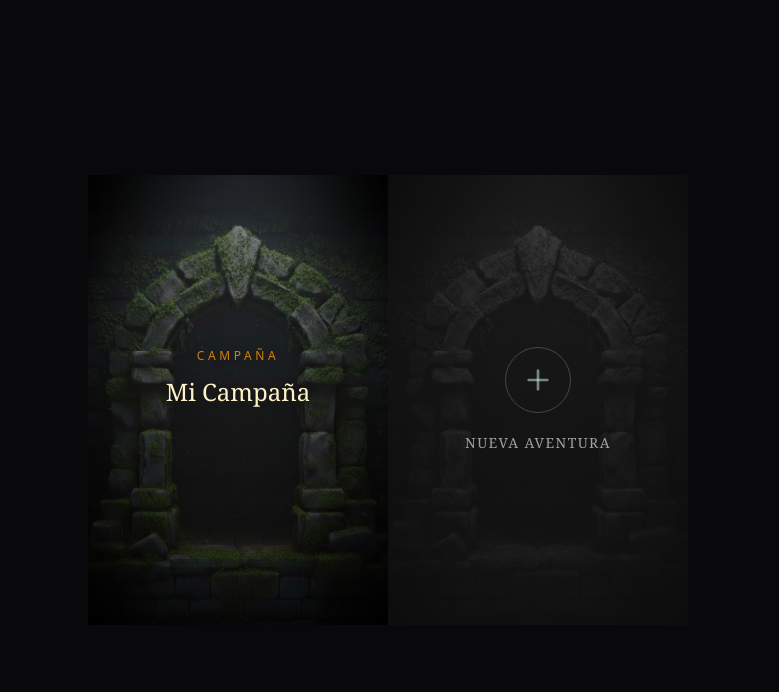
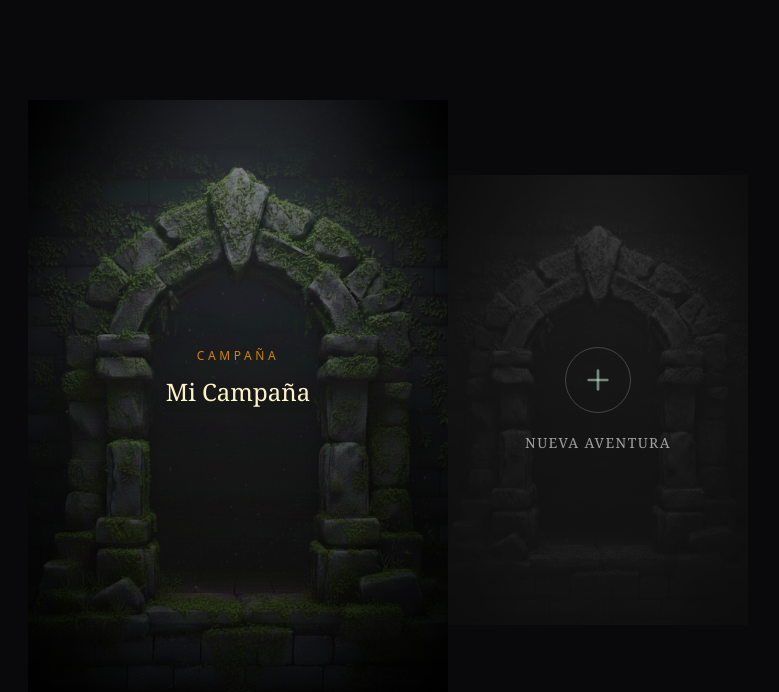
Before and after one commit to JoelSantosNpm/questlog, a Next.js app: page / in a window 1280 px wide. Shown: the top 692 px of the page, without its empty margins (252-1031 px from the left). Built offline with nearby package versions, Linux system fonts and the light colour scheme.

Commit message:
Portal atomizado. Creado PortalLink

```diff
--- a/src/app/components/Portal.tsx
+++ b/src/app/components/Portal.tsx
@@ -1,8 +1,7 @@
+import { LinkVariants, PortalLink } from "@/app/components/PortalLink";
 import { cn } from "@/shared/utils/styles";
 import { cva, type VariantProps } from "class-variance-authority";
-import { Plus } from "lucide-react";
 import Image from "next/image";
-import Link from "next/link";
 
 const portalVariants = cva(
   "group relative flex-shrink-0 transition-transform duration-500 hover:scale-105",
@@ -20,31 +19,22 @@
   },
 );
 
-// Estilo del Enlace/Contenedor Interno
-const linkVariants = cva(
-  "absolute inset-0 z-30 flex h-full w-full flex-col items-center justify-center transition-all duration-700",
-  {
-    variants: {
-      mode: {
-        existing: ["border-transparent bg-black/0"],
-        new: ["border-transparent bg-white/5"],
-      },
-    },
-    defaultVariants: { mode: "existing" },
-  },
-);
-
 interface PortalProps
-  extends
-    VariantProps<typeof portalVariants>,
-    VariantProps<typeof linkVariants> {
+  extends VariantProps<typeof portalVariants>, LinkVariants {
   campaignName?: string;
   href?: string;
+  className?: string; // Permitir inyección de estilos
 }
 
-export function Portal({ mode = "existing", campaignName, href }: PortalProps) {
+export function Portal({
+  mode = "existing",
+  campaignName,
+  href,
+  size,
+  className,
+}: PortalProps) {
   return (
-    <div className={cn(portalVariants({ size: "default" }))}>
+    <div className={cn(portalVariants({ size }), className)}>
       {/* CAPA DE IMÁGENES */}
       <div className="absolute inset-0 overflow-hidden bg-black">
         <div className="relative h-full w-full [mask-image:radial-gradient(ellipse_at_center,black_50%,transparent_100%)]">
@@ -72,37 +62,11 @@
       </div>
 
       {/* LINK Y CONTENIDO */}
-      <Link href={href || "#"} className={cn(linkVariants({ mode }))}>
-        <div className="relative z-40 flex flex-col items-center gap-3 text-center px-4">
-          {mode === "existing" ? (
-            <>
-              <span className="text-xs font-medium uppercase tracking-[0.3em] text-amber-500/80">
-                Campaña
-              </span>
-              <span className="text-2xl font-serif text-amber-100 drop-shadow-lg">
-                {campaignName}
-              </span>
-              {/* Texto ENTRAR animado con CSS puro */}
-              <div className="mt-4 flex items-center gap-2 opacity-0 translate-y-2 transition-all duration-500 group-hover:opacity-100 group-hover:translate-y-0">
-                <span className="h-px w-8 bg-amber-500/50" />
-                <span className="text-xs tracking-widest text-amber-400">
-                  ENTRAR
-                </span>
-                <span className="h-px w-8 bg-amber-500/50" />
-              </div>
-            </>
-          ) : (
-            <>
-              <div className="rounded-full border border-white/20 p-4 transition-colors group-hover:border-emerald-300/50 group-hover:bg-emerald-900/40">
-                <Plus className="h-8 w-8 text-emerald-100/50 group-hover:text-emerald-300" />
-              </div>
-              <span className="mt-2 text-sm font-serif tracking-widest text-white/60 group-hover:text-emerald-200">
-                NUEVA AVENTURA
-              </span>
-            </>
-          )}
-        </div>
-      </Link>
+      <PortalLink
+        href={href || "#"}
+        mode={mode}
+        campaignName={campaignName || ""}
+      />
     </div>
   );
 }
--- /dev/null
+++ b/src/app/components/PortalLink.tsx
@@ -0,0 +1,70 @@
+import { cn } from "@/shared/utils/styles";
+import { cva, type VariantProps } from "class-variance-authority";
+import { Plus } from "lucide-react";
+import Link from "next/link";
+import React from "react";
+
+// Definición de estilos con CVA
+const linkVariants = cva(
+  "absolute inset-0 z-30 flex h-full w-full flex-col items-center justify-center transition-all duration-700",
+  {
+    variants: {
+      mode: {
+        existing: ["border-transparent bg-black/0"],
+        new: ["border-transparent bg-white/5"],
+      },
+    },
+    defaultVariants: {
+      mode: "existing",
+    },
+  },
+);
+
+export type LinkVariants = VariantProps<typeof linkVariants>;
+
+// Tipos para las props del componente
+interface PortalLinkProps extends LinkVariants {
+  href: string;
+  campaignName?: string;
+  className?: string;
+}
+
+export const PortalLink: React.FC<PortalLinkProps> = ({
+  mode,
+  href,
+  campaignName,
+  className,
+}) => {
+  return (
+    <Link href={href} className={cn(linkVariants({ mode }), className)}>
+      <div className="relative z-40 flex flex-col items-center gap-3 px-4 text-center">
+        {mode === "existing" ? (
+          <>
+            <span className="text-xs font-medium uppercase tracking-[0.3em] text-amber-500/80">
+              Campaña
+            </span>
+            <span className="text-2xl font-serif text-amber-100 drop-shadow-lg">
+              {campaignName}
+            </span>
+            <div className="mt-4 flex translate-y-2 items-center gap-2 opacity-0 transition-all duration-500 group-hover:translate-y-0 group-hover:opacity-100">
+              <span className="h-px w-8 bg-amber-500/50" />
+              <span className="text-xs tracking-widest text-amber-400">
+                ENTRAR
+              </span>
+              <span className="h-px w-8 bg-amber-500/50" />
+            </div>
+          </>
+        ) : (
+          <>
+            <div className="rounded-full border border-white/20 p-4 transition-colors group-hover:border-emerald-300/50 group-hover:bg-emerald-900/40">
+              <Plus className="h-8 w-8 text-emerald-100/50 group-hover:text-emerald-300" />
+            </div>
+            <span className="mt-2 text-sm font-serif tracking-widest text-white/60 group-hover:text-emerald-200">
+              NUEVA AVENTURA
+            </span>
+          </>
+        )}
+      </div>
+    </Link>
+  );
+};
```
